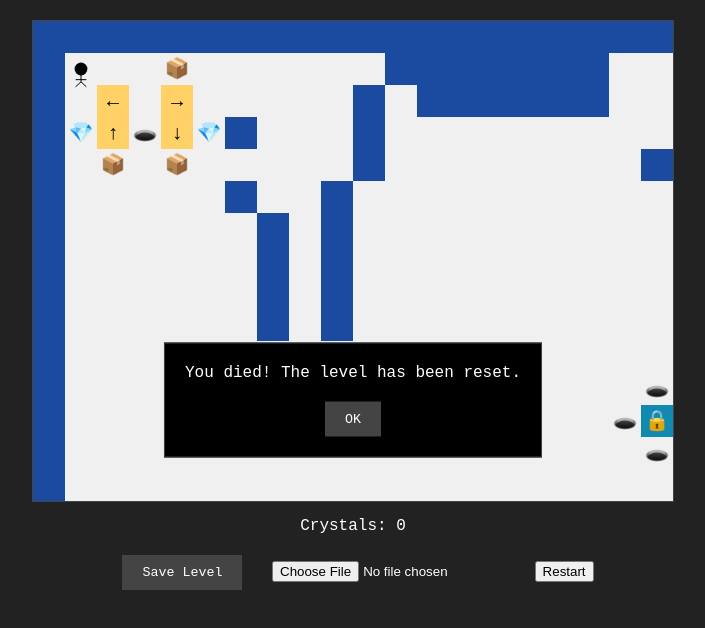
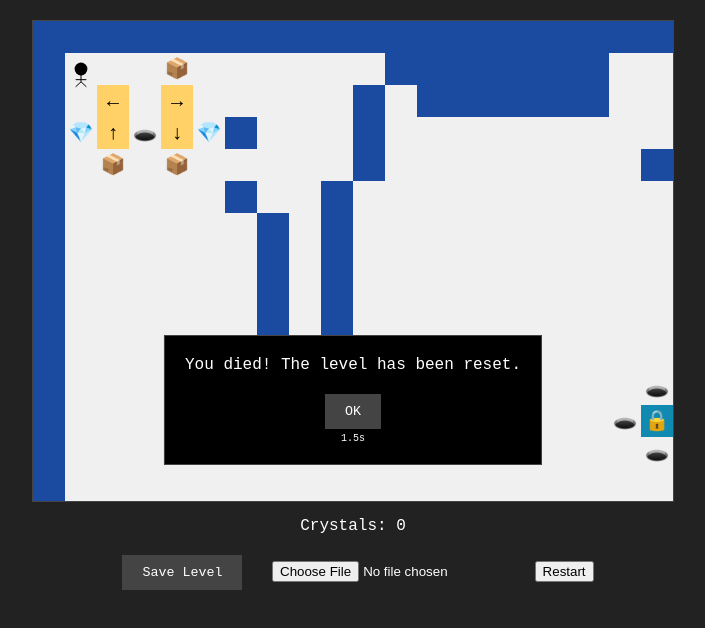
Before and after one commit to dolan/runaround-js, a plain HTML site: page index.html in a window 1280 px wide. Both pictures are taken after a click on the button "Restart". Shown: the whole page, without its empty margins (287-992 px from the left). Drawn offline with Linux system fonts and the light colour scheme.

Commit message:
Add timeout to the message display
The message display is kind of annoying, so I added a timeout. For now
it shows on the screen, but we can hide it if it sucks.

```diff
--- a/css/styles.css
+++ b/css/styles.css
@@ -20,6 +20,11 @@ body {
 #game-info {
     margin-top: 10px;
     text-align: center;
+}
+
+#countdown {
+    font-size: 10px;
+    margin-top: 4px;
 }
 
 #controls {
--- a/js/game.js
+++ b/js/game.js
@@ -103,8 +103,11 @@ class Player {
     }
 
     fallIntoHole() {
-        showMessage('Game Over! You fell into a hole.');
-        // Here you would reset the level
+        showMessage('Oh snap! You fell into a hole.');
+
+        // restart the same level
+        currentLevelIndex--;
+        resetGame();
     }
 
     moveOnOneWay(x, y, dx, dy) {
--- a/js/utils.js
+++ b/js/utils.js
@@ -1,13 +1,42 @@
-function showMessage(message) {
+function showMessage(message, duration = 3500) {
     const messagePanel = document.getElementById('messagePanel');
     const messageText = document.getElementById('messageText');
     messageText.textContent = message;
     messagePanel.style.display = 'flex';
+
+    // Add a countdown timer
+    let remainingTime = duration / 1000;
+    const countdownElement = document.createElement('div');
+    countdownElement.id = 'countdown';
+    countdownElement.textContent = `${remainingTime}s`;
+    messagePanel.appendChild(countdownElement);
+
+    const countdownInterval = setInterval(() => {
+        remainingTime--;
+        countdownElement.textContent = `${remainingTime}s`;
+        if (remainingTime <= 0) {
+            clearInterval(countdownInterval);
+            hideMessage();
+        }
+    }, 1000);
+
+    // Hide the message when the OK button is clicked
+    const dismissButton = document.getElementById('dismissButton');
+    dismissButton.onclick = () => {
+        clearInterval(countdownInterval);
+        hideMessage();
+    };
 }
 
 function hideMessage() {
     const messagePanel = document.getElementById('messagePanel');
     messagePanel.style.display = 'none';
+
+    // Remove the countdown element
+    const countdownElement = document.getElementById('countdown');
+    if (countdownElement) {
+        messagePanel.removeChild(countdownElement);
+    }
 }
 
 function saveBoardToFile() {
```
